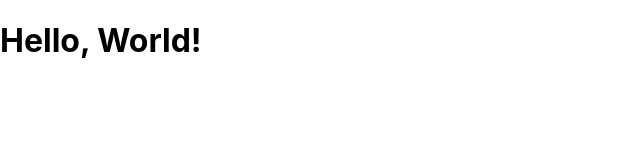
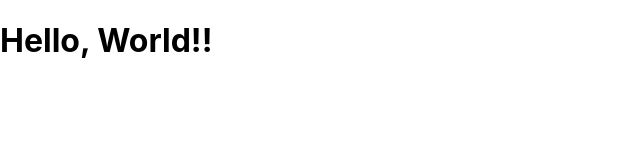
Before and after one commit to Orphevs/daeun, a React (Create React App) app: page / in a window 1280 px wide. Shown: the top 160 px of the page, without its empty margins (0-640 px from the left). Built offline with nearby package versions, Linux system fonts and the light colour scheme.

Commit message:
Test Vercel

```diff
--- a/src/App.js
+++ b/src/App.js
@@ -5,7 +5,7 @@ import React from 'react';
 function App() {
   return (
     <div>
-      <h1>Hello, World!</h1>
+      <h1>Hello, World!!</h1>
     </div>
   );
 }
```
